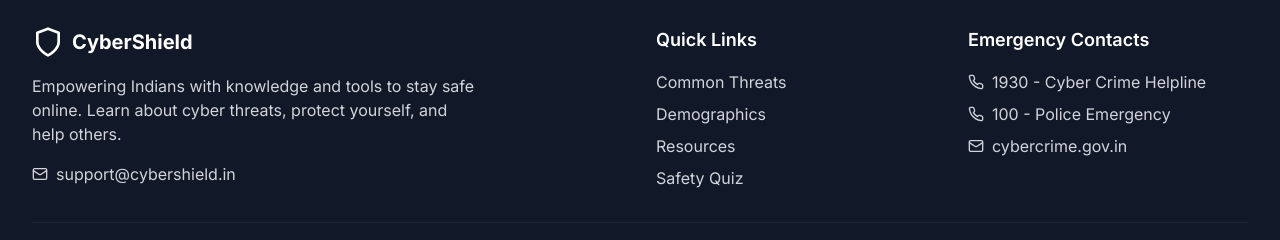
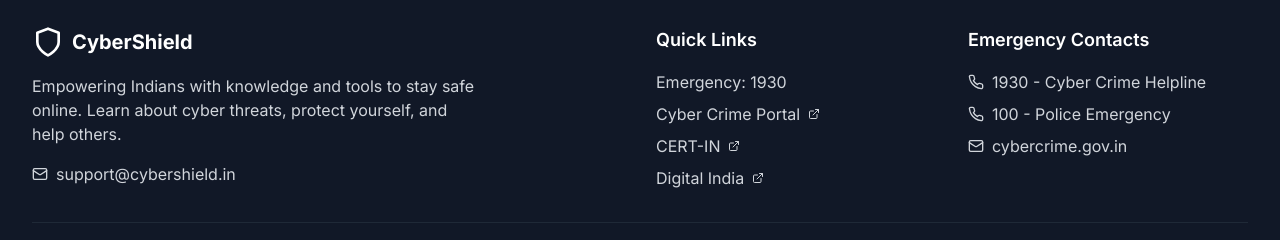
Before and after one commit to nikhiljainnnn/Hacktopus-Prime, a React (Vite) app: page /help in a window 1280 px wide. Shown: the part 594-834 px from the top of the page. Built offline with nearby package versions, Linux system fonts and the light colour scheme.

Commit message:
Quick Links Added to the Footer

```diff
--- a/src/components/Footer.jsx
+++ b/src/components/Footer.jsx
@@ -1,7 +1,20 @@
 import React from 'react'
-import { Shield, Mail, Phone } from 'lucide-react'
+import { Shield, Mail, Phone, ExternalLink } from 'lucide-react'
 
 const Footer = () => {
+  const quickLinks = [
+    { name: 'Emergency: 1930', url: 'tel:1930' },
+    { name: 'Cyber Crime Portal', url: 'https://cybercrime.gov.in/' },
+    { name: 'CERT-IN', url: 'https://www.cert-in.org.in/' },
+    { name: 'Digital India', url: 'https://www.digitalindia.gov.in/' },
+  ]
+
+  const emergencyContacts = [
+    { icon: <Phone className="h-4 w-4" />, text: '1930 - Cyber Crime Helpline' },
+    { icon: <Phone className="h-4 w-4" />, text: '100 - Police Emergency' },
+    { icon: <Mail className="h-4 w-4" />, text: 'cybercrime.gov.in' },
+  ]
+
   return (
     <footer className="bg-gray-900 text-white">
       <div className="max-w-7xl mx-auto px-4 sm:px-6 lg:px-8 py-12">
@@ -28,10 +41,21 @@ const Footer = () => {
           <div>
             <h3 className="text-lg font-semibold mb-4">Quick Links</h3>
             <ul className="space-y-2">
-              <li className="text-gray-300">Common Threats</li>
-              <li className="text-gray-300">Demographics</li>
-              <li className="text-gray-300">Resources</li>
-              <li className="text-gray-300">Safety Quiz</li>
+              {quickLinks.map((link, idx) => (
+                <li key={idx}>
+                  <a
+                    href={link.url}
+                    target="_blank"
+                    rel="noopener noreferrer"
+                    className="flex items-center space-x-2 text-gray-300 hover:text-primary-400 transition-colors"
+                  >
+                    <span>{link.name}</span>
+                    {link.url.startsWith('http') && (
+                      <ExternalLink className="h-3 w-3" />
+                    )}
+                  </a>
+                </li>
+              ))}
             </ul>
           </div>
 
@@ -39,18 +63,12 @@ const Footer = () => {
           <div>
             <h3 className="text-lg font-semibold mb-4">Emergency Contacts</h3>
             <ul className="space-y-2 text-gray-300">
-              <li className="flex items-center space-x-2">
-                <Phone className="h-4 w-4" />
-                <span>1930 - Cyber Crime Helpline</span>
-              </li>
-              <li className="flex items-center space-x-2">
-                <Phone className="h-4 w-4" />
-                <span>100 - Police Emergency</span>
-              </li>
-              <li className="flex items-center space-x-2">
-                <Mail className="h-4 w-4" />
-                <span>cybercrime.gov.in</span>
-              </li>
+              {emergencyContacts.map((contact, idx) => (
+                <li key={idx} className="flex items-center space-x-2">
+                  {contact.icon}
+                  <span>{contact.text}</span>
+                </li>
+              ))}
             </ul>
           </div>
         </div>
```
